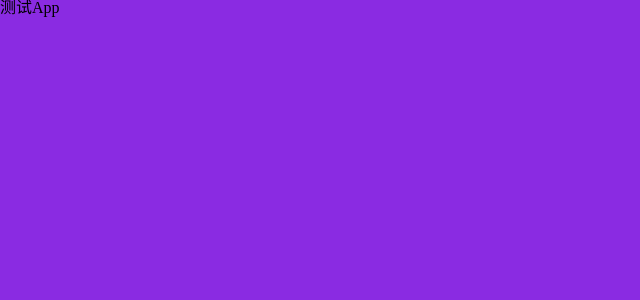
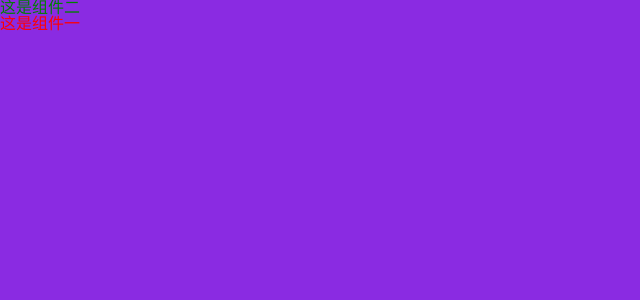
Before and after one commit to chenjixue/react_vt, a React (Vite) app: page / in a window 1280 px wide. Shown: the top 300 px of the page, without its empty margins (0-640 px from the left). Built offline with nearby package versions, Linux system fonts and the light colour scheme.

Commit message:
module文件测试

```diff
--- a/src/App.tsx
+++ b/src/App.tsx
@@ -1,11 +1,14 @@
 import { useState } from 'react'
 // import '@/App.scss'
 import '@/App.scss'
+import Cpt from './components/component_two'
+import Cpo from './components/component_one'
 function App() {
 
   return (
     <div className="App">
-      测试App
+      <Cpt></Cpt>
+      <Cpo></Cpo>
     </div>
   )
 }
--- /dev/null
+++ b/src/components/component_one/index.module.scss
@@ -0,0 +1,3 @@
+.text1 {
+     color:red
+}
--- /dev/null
+++ b/src/components/component_one/index.tsx
@@ -0,0 +1,8 @@
+import Style from "./index.module.scss"
+const Cpo = () => {
+
+    return <div className={Style.text1}>
+        这是组件一
+    </div>
+}
+export default Cpo
--- /dev/null
+++ b/src/components/component_two/index.module.scss
@@ -0,0 +1,3 @@
+.text1 {
+    color:green
+}
--- /dev/null
+++ b/src/components/component_two/index.tsx
@@ -0,0 +1,8 @@
+import Style from "./index.module.scss"
+const Cpt = () => {
+
+    return <div className={Style.text1}>
+        这是组件二
+    </div>
+}
+export default Cpt
```
